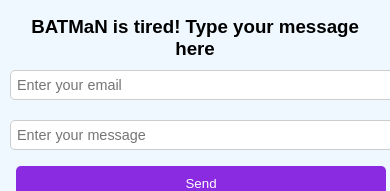
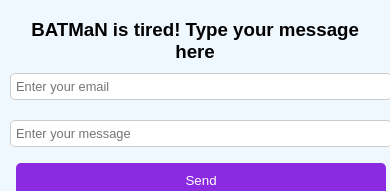
Before and after one commit to IamBATMaN420/cooming-soon-template1, a plain HTML site: page index.html in a window 390 px wide. Shown: the part 330-521 px from the top of the page. Drawn offline with Linux system fonts and the light colour scheme.

Commit message:
Update index.html

```diff
--- a/index.html
+++ b/index.html
@@ -81,7 +81,7 @@
       }
 
       input[type="email"], input[type="text"] {
-        padding: 6px;
+        padding: 5px;
       }
 
       button {
@@ -100,7 +100,7 @@
       }
 
       input[type="email"], input[type="text"] {
-        font-size: 0.9rem;  /* Slightly smaller font size */
+        font-size: 0.8rem;  /* Slightly smaller font size */
       }
 
       button {
```
